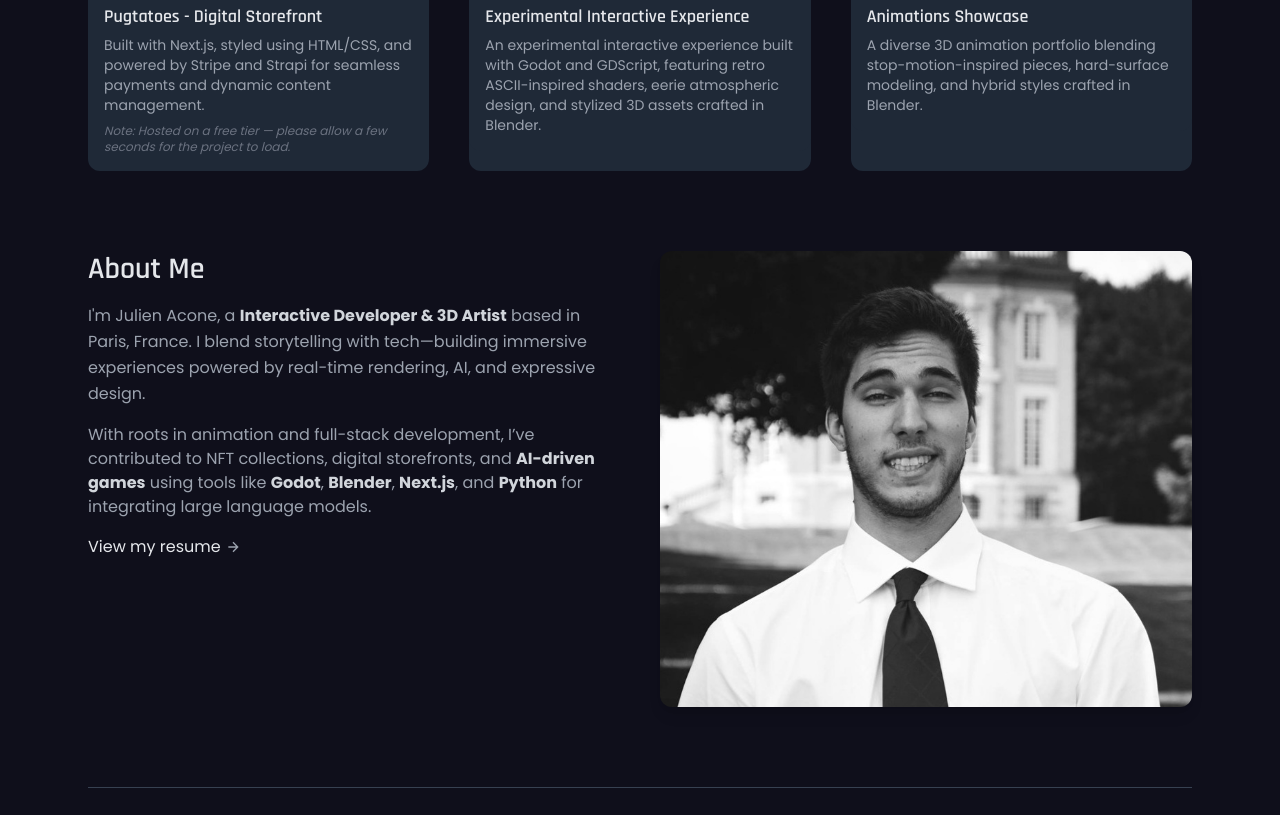
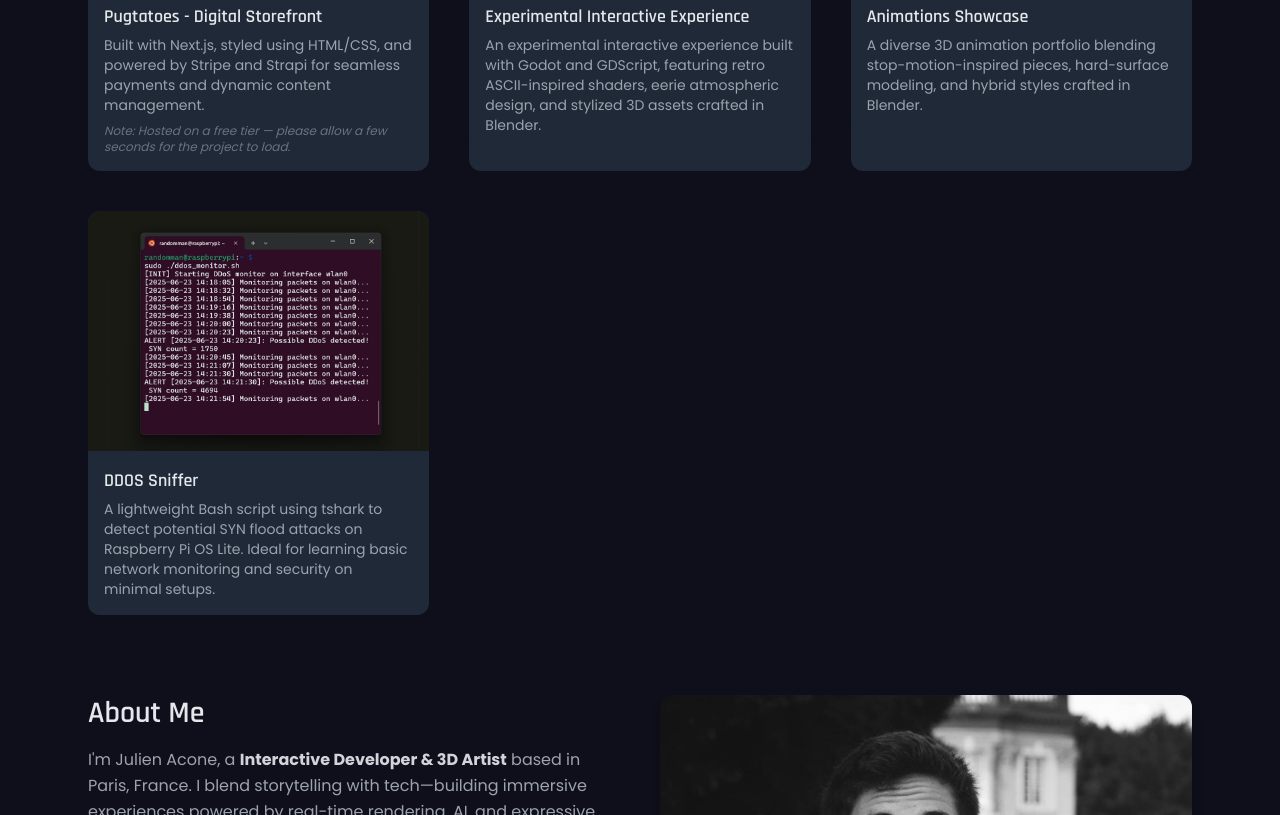
Before and after one commit to derkiz/portfolio, a plain HTML site: page index.html in a window 1280 px wide. Shown: the part 481-1296 px from the top of the page. Drawn offline with nearby package versions, Linux system fonts and the light colour scheme.

Commit message:
adds project

```diff
--- a/index.html
+++ b/index.html
@@ -64,6 +64,16 @@
             <p class="text-sm text-gray-400 mt-1">A diverse 3D animation portfolio blending stop-motion-inspired pieces, hard-surface modeling, and hybrid styles crafted in Blender.</p>
           </div>
         </a>
+      </div>
+      <div class="bg-gray-800 rounded-xl neon-glow overflow-hidden">
+        <a href="https://github.com/julienacone/ddos_sniffer" target="_blank" rel="noopener noreferrer" class="bg-gray-800 rounded-xl neon-glow overflow-hidden block hover:ring-2 hover:ring-cyan-400 transition">
+          <img src="proj_5.png" alt="Project Screenshot" class="h-60 w-full object-cover bg-gray-700 opacity-90">
+          <div class="p-4">
+            <h2 class="text-lg font-bold text-cyan-300 hover:text-cyan-200 transition-colors">DDOS Sniffer</h2>
+            <p class="text-sm text-gray-400 mt-1">A lightweight Bash script using tshark to detect potential SYN flood attacks on Raspberry Pi OS Lite. Ideal for learning basic network monitoring and security on minimal setups.</p>
+          </div>
+        </a>
+      </div>
     </section>
 
     <!-- About Me Section -->
@@ -77,8 +87,8 @@
         I'm Julien Acone, a <strong class="text-gray-300">Interactive Developer & 3D Artist</strong> based in Paris, France. I blend storytelling with tech—building immersive experiences powered by real-time rendering, AI, and expressive design.
       </p>
       <p class="text-gray-400 text-md mt-4">
-  With roots in animation and full-stack development, I’ve contributed to NFT collections, digital storefronts, and <strong class="text-gray-300">AI-driven games</strong> using tools like <strong class="text-gray-300">Godot</strong>, <strong class="text-gray-300">Blender</strong>, <strong class="text-gray-300">Next.js</strong>, and <strong class="text-gray-300">Python</strong> for integrating large language models.
-</p>
+      With roots in animation and full-stack development, I’ve contributed to NFT collections, digital storefronts, and <strong class="text-gray-300">AI-driven games</strong> using tools like <strong class="text-gray-300">Godot</strong>, <strong class="text-gray-300">Blender</strong>, <strong class="text-gray-300">Next.js</strong>, and <strong class="text-gray-300">Python</strong> for integrating large language models.
+      </p>
 
       <p class="text-gray-400 text-md mt-4">
       <a href="https://julienacone.github.io/resume/" class="inline-flex items-center gap-1 text-md text-cyan-300 hover:underline font-semibold group">
@@ -109,7 +119,7 @@
   <p>© 2025 Julien Acone. All rights reserved.</p>
   <div class="flex justify-center gap-x-6 flex-wrap">
     <a href="mailto:aconejulien@gmail.com" class="text-cyan-300 hover:underline">aconejulien@gmail.com</a>
-    <a href="https://github.com/derkiz" class="text-cyan-300 hover:underline">GitHub</a>
+    <a href="https://github.com/julienacone" class="text-cyan-300 hover:underline">GitHub</a>
     <a href="https://artstation.com/jaconeart" class="text-cyan-300 hover:underline">ArtStation</a>
   </div>
 </footer>
```
Also changed, not shown: proj_5.png (added).
